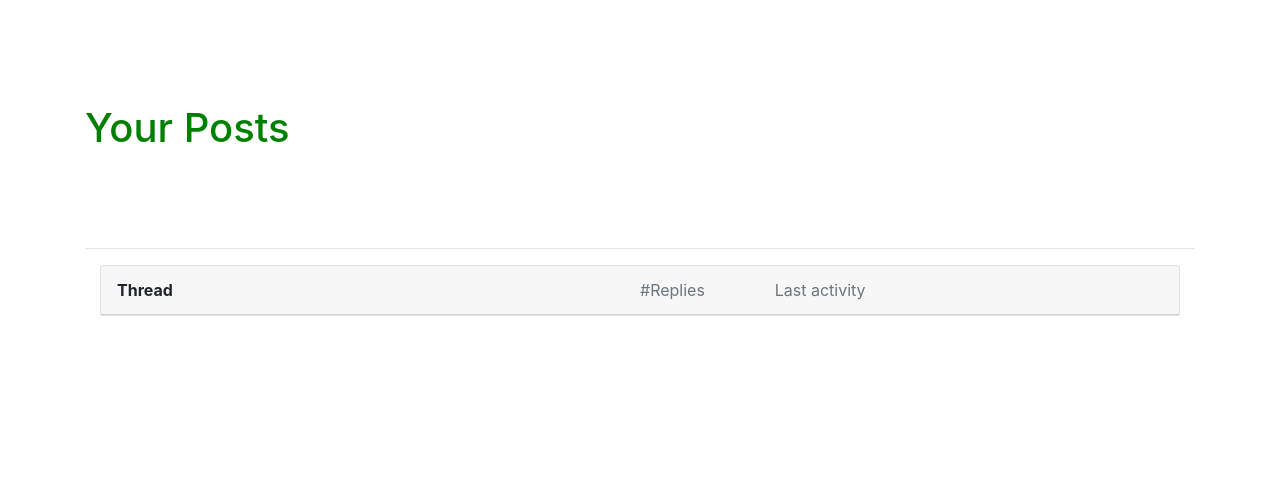
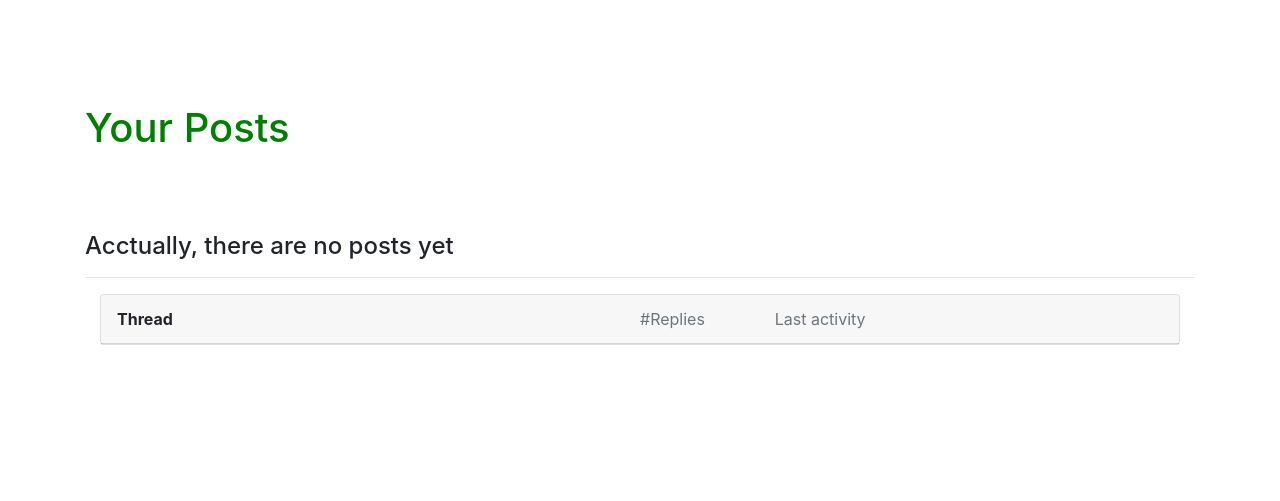
Before and after one commit to francescoopiccoli/Information-Security-Project, a Flask app: page /profile in a window 1280 px wide. Shown: the part 56-557 px from the top of the page. Run offline with Flask 2, Linux system fonts and the light colour scheme; some libraries are stand-ins or nearby versions.

Commit message:
added placeholder in profile

```diff
--- a/website/templates/home.html
+++ b/website/templates/home.html
@@ -44,7 +44,7 @@
         </div>
         <p>{{post.post_date}}</p>
         <p class="lead">
-            <a class="btn btn-success btn-lg" href="/sign-up" role="button">Read more</a>
+            <a class="btn btn-success btn-lg" href="/post/{{post.id}}" role="button">Read more</a>
         </p>
     </div>
 </div>
--- a/website/templates/profile.html
+++ b/website/templates/profile.html
@@ -3,8 +3,11 @@
 {% block
 content %}
 
+
 <h1 style="padding-bottom: 2em; padding-top: 2em;  margin: auto;
 ">Your Posts</h1>
+{% if posts|length < 1 %} <h4>Acctually, there are no posts yet</h4>
+{% endif %}
 <hr>
 <div class="container-fluid mt-100">
     <div class="row">
@@ -24,13 +27,18 @@ content %}
                     {% for post in user.posts %}
                     <div class="card-body py-3">
                         <div class="row no-gutters align-items-center">
-                        <div class="col"><a href="" class="text-big font-weight-semibold" data-abc="true">{{post.post_title}}</a></div>
+                            <div class="col"><a href="" class="text-big font-weight-semibold"
+                                    data-abc="true">{{post.post_title}}</a></div>
                             <div class="d-none d-md-block col-6">
                                 <div class="row no-gutters align-items-center">
 
                                     <div class="col-3">14</div>
-                                <div class="col-9"><div class="  flex-truncate ml-2"> <a href="" class="d-block text-truncate" data-abc="true">Last Answer #1</a>
-                                    <div class="text-muted small text-truncate">2d ago &nbsp;·&nbsp; <a href="" class="text-muted" data-abc="true">User X</a></div></div>
+                                    <div class="col-9">
+                                        <div class="  flex-truncate ml-2"> <a href="" class="d-block text-truncate"
+                                                data-abc="true">Last Answer #1</a>
+                                            <div class="text-muted small text-truncate">2d ago &nbsp;·&nbsp; <a href=""
+                                                    class="text-muted" data-abc="true">User X</a></div>
+                                        </div>
                                     </div>
                                 </div>
                             </div>
```
Lines whose indentation alone changed are shown as unchanged.
